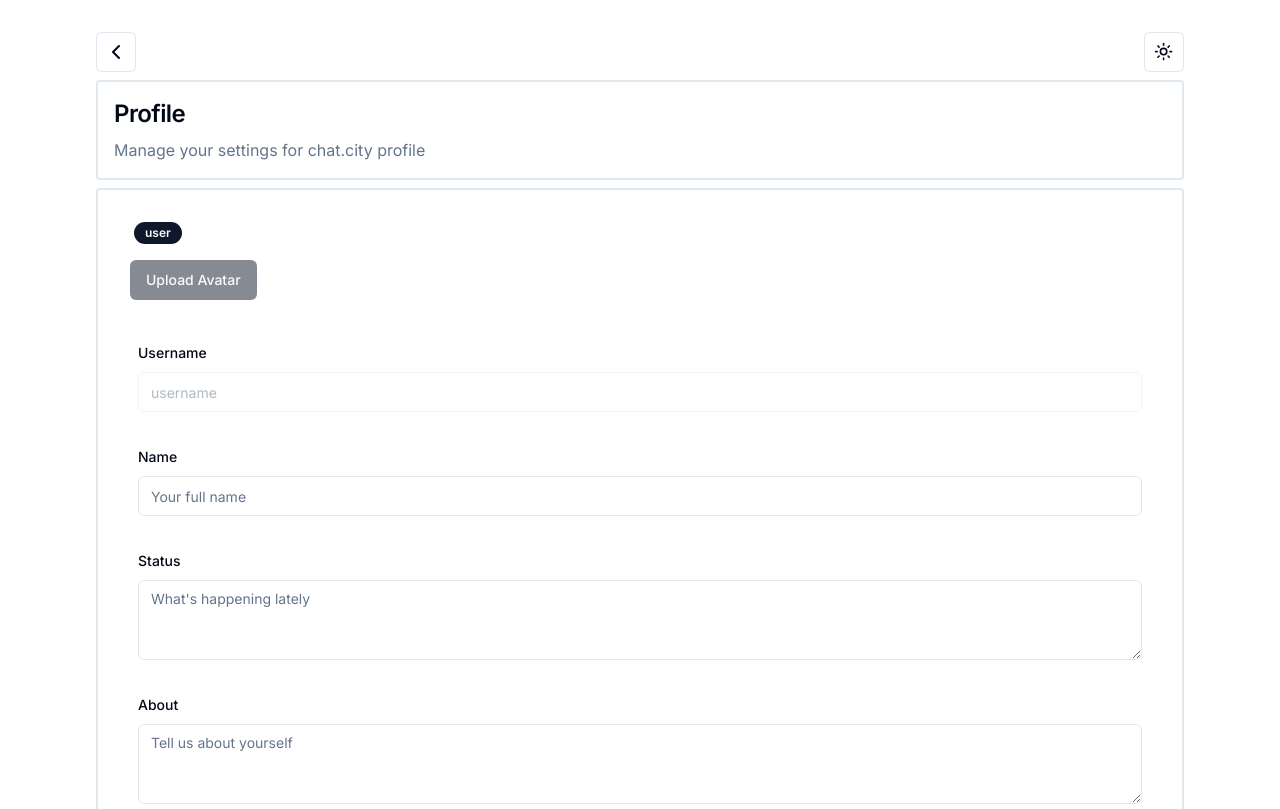
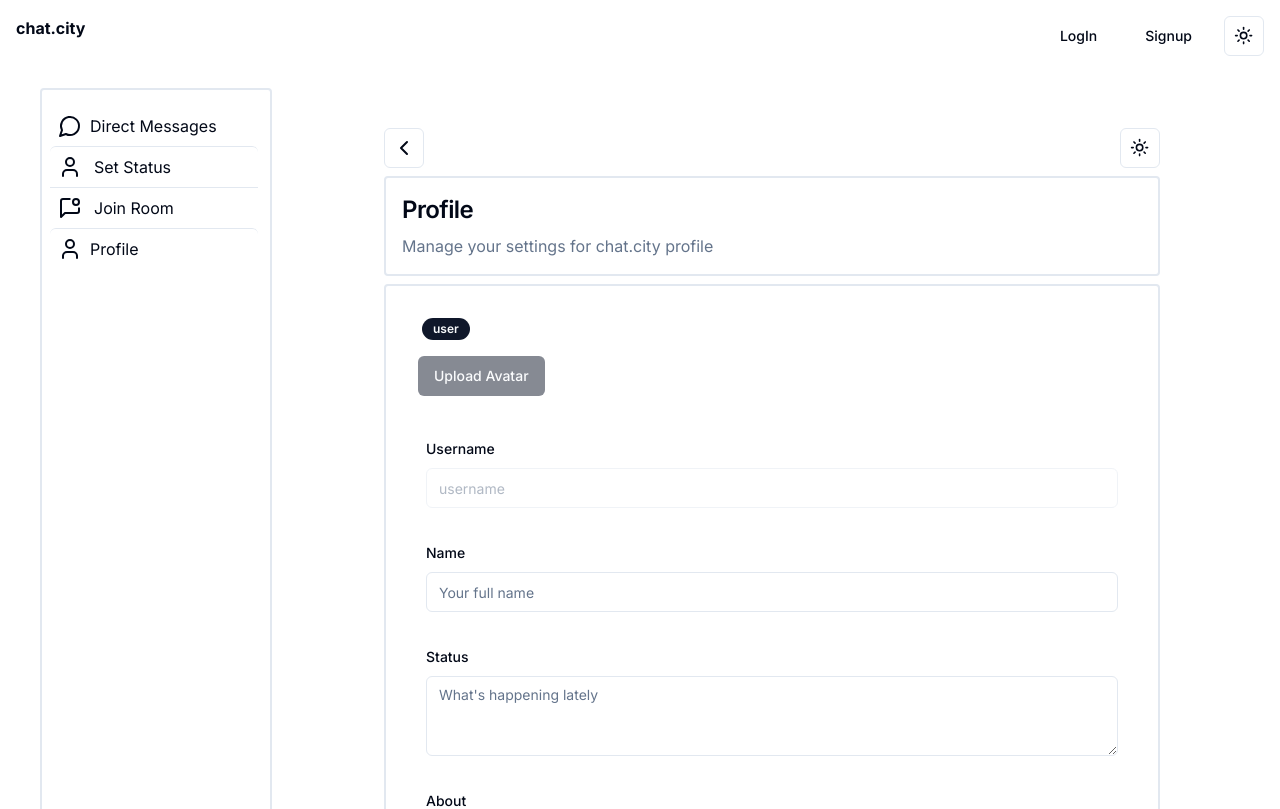
Before and after one commit to LaPulgaaa/chatapp, a Next.js app: page /home/profile in a window 1280 px wide. Shown: the top 809 px of the page. Built offline with nearby package versions, Linux system fonts and the light colour scheme; no server answers.

Commit message:
chat: Extract /chat route out of /home route.

```diff
--- a/app/home/chat/[slug]/page.tsx
+++ b/app/chat/[slug]/page.tsx
@@ -1,7 +1,7 @@
 "use client";
 import { useRef } from "react";
 
-import { Signal } from "../../signal";
+import { Signal } from "@/app/home/signal";
 
 import { useEffect, useState } from "react";
 import Message from "@/components/Message";
@@ -19,8 +19,8 @@ import { DropdownMenu, DropdownMenuContent, DropdownMenuItem, DropdownMenuTrigge
 import { Badge } from "@/components/ui/badge";
 import { Avatar, AvatarFallback, AvatarImage } from "@/components/ui/avatar";
 
-import { user_chat_uuid } from "../../page";
-import { leave_room } from "../../util";
+import { user_chat_uuid } from "@/app/home/page";
+import { leave_room } from "@/app/home/util";
 import { UserStateChats } from "@/lib/store/atom/chats";
 import { RoomHeaderDetails } from "@/packages/zod";
 import { get_room_details } from "./action";
--- a/app/home/layout.tsx
+++ b/app/home/layout.tsx
@@ -1,8 +1,19 @@
+'use client'
 
+import Navbar from "@/components/Navbar";
+import Sidebar from "@/components/Sidebar";
 
 export default function ChatLayout({children}:{children:React.ReactNode}){
-    return <section>
-        {children}
+    return (
+        <section>
+       <div>
+            <Navbar/>
+            <div className="ml-8 my-4 grid lg:grid-cols-5  h-full pb-24 m-2">
+                <Sidebar/>
+                <div className="lg:col-span-4 mr-4 ml-2 pt-2">{children}</div>
+            </div>
+        </div>
         </section>
+    )
 
 }
--- a/app/home/page.tsx
+++ b/app/home/page.tsx
@@ -92,11 +92,9 @@ export default function Home(){
     if(loader===true){
         <div className="flex text-center ">Loading...</div>
     }
-    return <div>
-        <Navbar/>
-        <div className="ml-8 my-4 grid lg:grid-cols-5  h-full pb-24 m-2">
-                <Sidebar/>
-                {session.status === "authenticated" ? <div className="lg:col-span-4 mr-4 ml-2 pt-2">
+    return(
+        <div className="lg:col-span-4 mr-4 ml-2 pt-2">
+            {session.status === "authenticated" ? <div className="">
                     <div className="flex w-inherit justify-between">
                     <h4 className="scroll-m-20 p-2 text-2xl font-semibold tracking-tigh">
                         Catch up on missed chats!
@@ -104,9 +102,10 @@ export default function Home(){
                     <CreateRoom/>
                     </div>
                     <RoomTabs rooms={rooms} />
-                </div> : <div>Loading</div>}
-            </div>
-    </div>
+                </div> : <div>Loading</div>
+            }
+        </div>
+    )
 }
 
 const RoomTabs = memo(
@@ -128,7 +127,7 @@ const RoomTabs = memo(
                     return <div key={room.id}
                     className="p-3 rounded-md m-1 cursor-pointer hover:bg-gray-400 border-2 ease-out duration-300 transition-all"
                     onClick={()=>{
-                        router.push(`/home/chat/${room.id}`)
+                        router.push(`/chat/${room.id}`)
                     }}
                     >
                         <div className="flex justify-between">
--- a/components/JoinRoom.tsx
+++ b/components/JoinRoom.tsx
@@ -50,7 +50,7 @@ export default function JoinRoomDialog(){
                 setRooms([...rooms, room_info]);
                 //@ts-ignore
                 Signal.get_instance().ADD_ROOM(session.data.id,room_info.id)
-                router.push(`/home/chat/${room_info.id}`)
+                router.push(`/chat/${room_info.id}`)
             }
             else
             {
```
Also changed, not shown: app/chat/[slug]/action.tsx (renamed from app/home/chat/[slug]/action.tsx).
